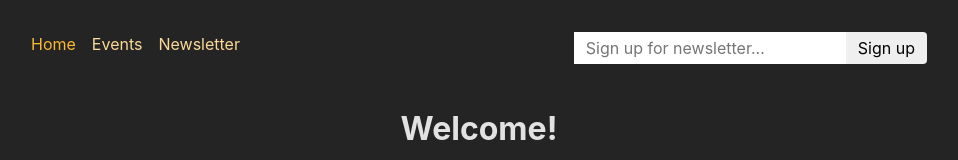
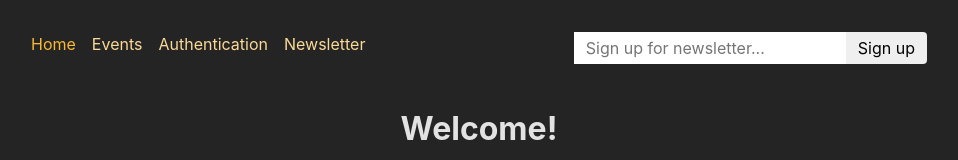
Before and after one commit to TomaszSuski/react-complete-guide-7-authentication, a React (Create React App) app in the folder frontend/: page / in a window 1280 px wide. Shown: the top 160 px of the page, without its empty margins (161-1119 px from the left). Built offline with nearby package versions, Linux system fonts and the light colour scheme.

Commit message:
changing login/signup forms using state

```diff
--- a/frontend/src/App.js
+++ b/frontend/src/App.js
@@ -13,6 +13,7 @@
 import RootLayout from './pages/Root';
 import { action as manipulateEventAction } from './components/EventForm';
 import NewsletterPage, { action as newsletterAction } from './pages/Newsletter';
+import AuthenticationPage from './pages/Authentication';
 
 const router = createBrowserRouter([
   {
@@ -59,6 +60,10 @@
         element: <NewsletterPage />,
         action: newsletterAction,
       },
+      {
+        path: 'auth',
+        element: <AuthenticationPage />
+      },
     ],
   },
 ]);
--- a/frontend/src/components/MainNavigation.js
+++ b/frontend/src/components/MainNavigation.js
@@ -31,6 +31,16 @@
           </li>
           <li>
             <NavLink
+              to="/auth"
+              className={({ isActive }) =>
+                isActive ? classes.active : undefined
+              }
+            >
+              Authentication
+            </NavLink>
+          </li>
+          <li>
+            <NavLink
               to="/newsletter"
               className={({ isActive }) =>
                 isActive ? classes.active : undefined
```
Also changed, not shown: 2 other files (tests, documents, lock files or other folders).
